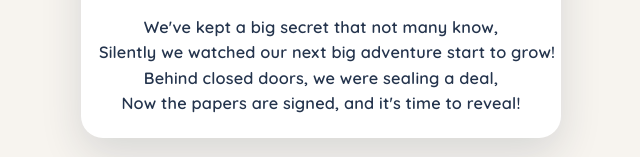
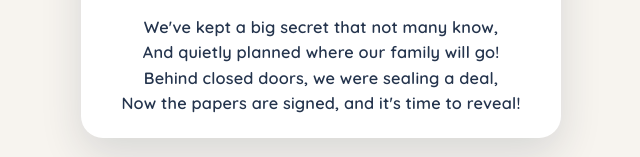
Before and after one commit to samanthajopetersen-ai/Life_Update, a plain HTML site: page index.html in a window 1280 px wide. Shown: the part 513-670 px from the top of the page, without its empty margins (319-959 px from the left). Drawn offline with Linux system fonts and the light colour scheme.

Commit message:
Update index.html

```diff
--- a/index.html
+++ b/index.html
@@ -171,7 +171,7 @@
           <div class="card-copy">
             <h2>
               We've kept a big secret that not many know,<br />
-              Silently we watched our next big adventure start to grow!<br />
+              And quietly planned where our family will go!<br />
               Behind closed doors, we were sealing a deal,<br />
               Now the papers are signed, and it's time to reveal!
             </h2>
```
